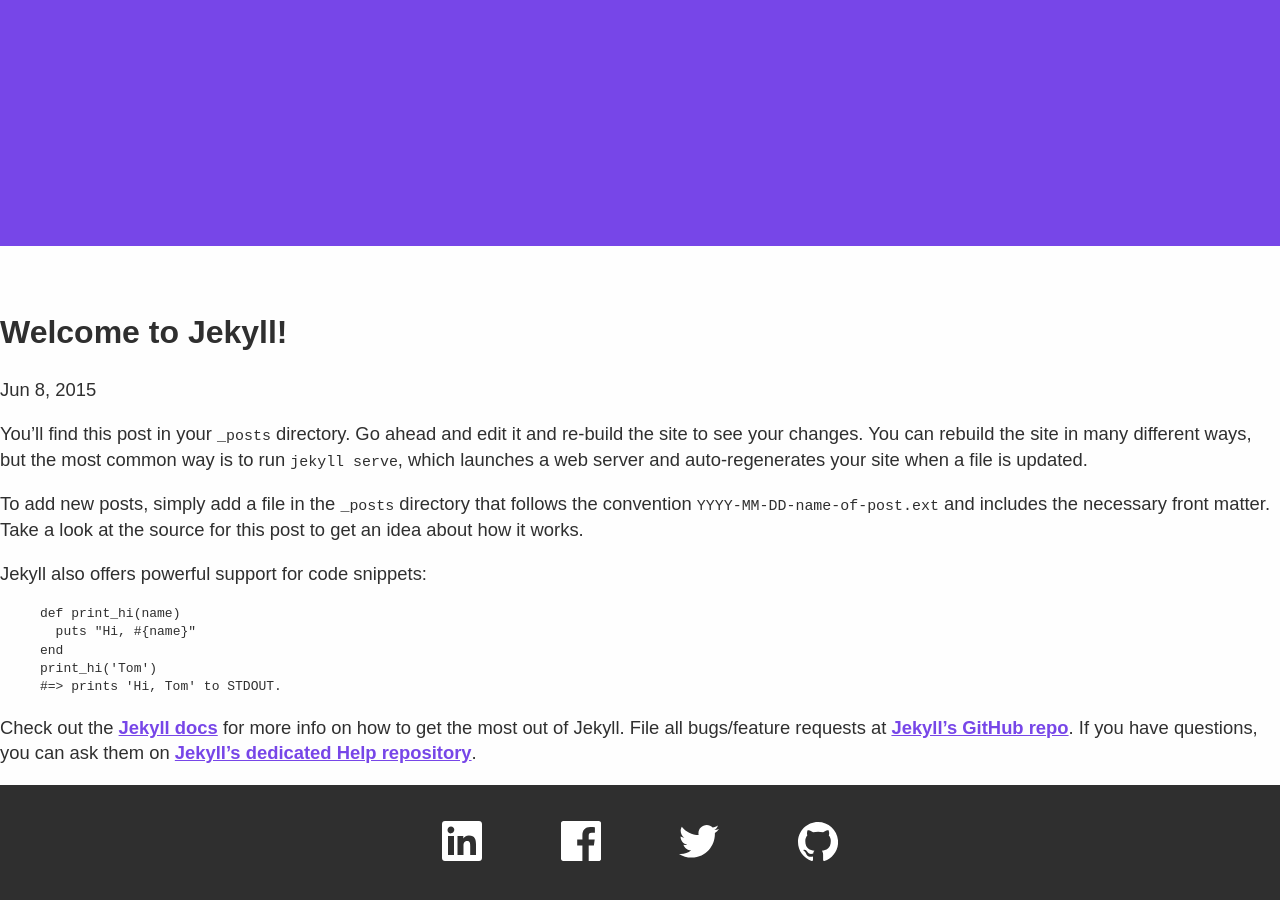
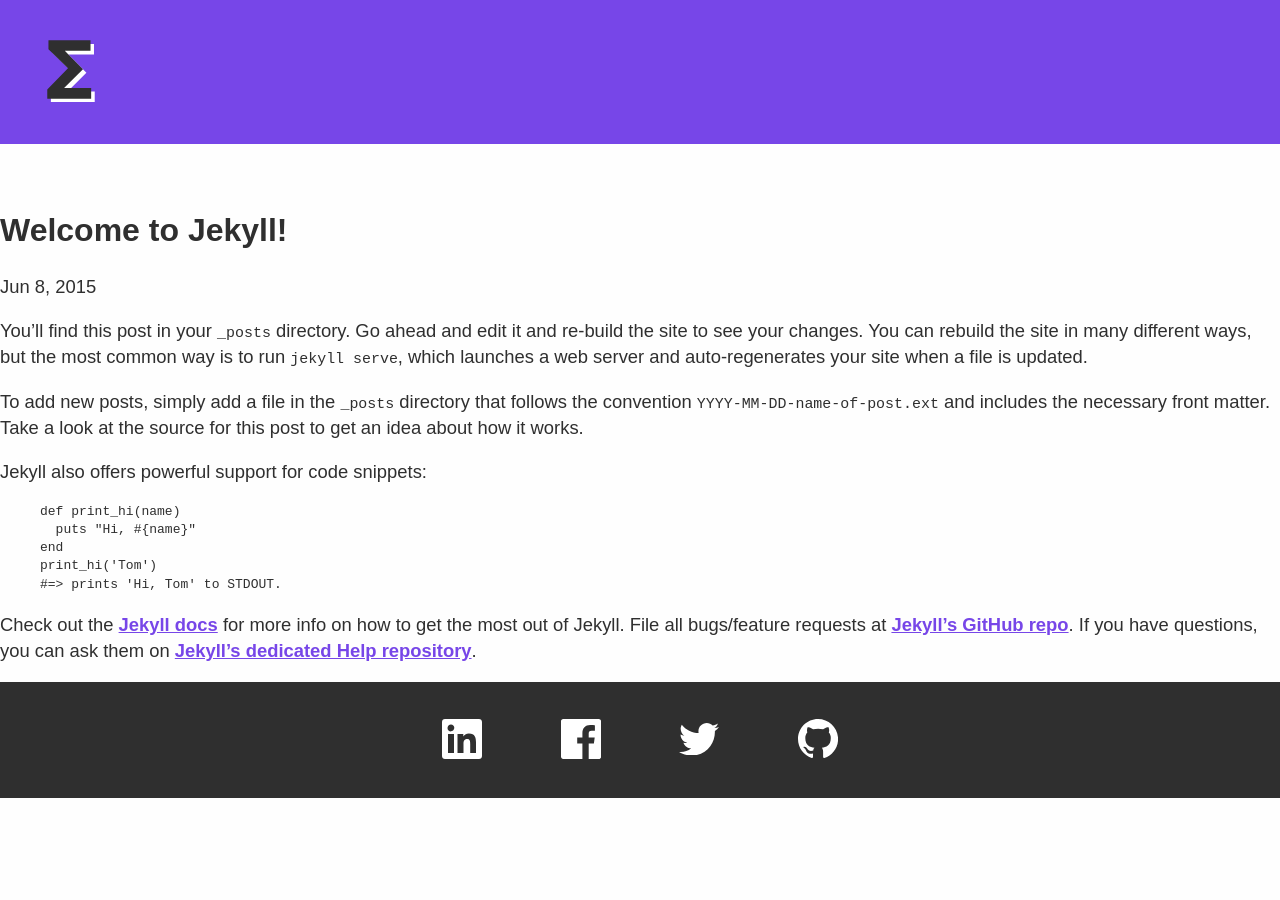
Before and after one commit to ericorruption/ericorruption.github.io, a Jekyll site: the page built from _posts/2015-06-08-welcome-to-jekyll.markdown, in a window 1280 px wide. Built offline with Jekyll 4.4.1, drawn with Linux system fonts in a browser that asks for light colours.

Commit message:
make header huge only on index page

```diff
--- a/_includes/header.html
+++ b/_includes/header.html
@@ -1,5 +1,5 @@
 <header class="main-header">
-  <div class="main-header__content content-block">
-    <img src="img/symbol.svg" class="symbol" alt="">
+  <div class="main-header__content">
+    <img src="/img/symbol.svg" class="symbol" alt="">
   </div>
 </header>
--- a/_sass/3.components/_header.scss
+++ b/_sass/3.components/_header.scss
@@ -1,14 +1,11 @@
 .main-header {
   background: $brand-primary;
   margin-bottom: 4em;
-  padding: 2em 0;
+  padding: 2em 5%;
 
   @media (min-width: 32em) {
-    padding-top: 6em;
-  }
-
-  @media (min-width: 48em) {
-    padding-top: 12em;
+    padding-left: 2em;
+    padding-right: 2em;
   }
 }
 
@@ -17,7 +14,31 @@
   display: inline-block;
   vertical-align: middle;
 
-  @media (min-width: 32em) {
-    max-width: 140px;
+
+}
+
+
+.index {
+  .main-header {
+    padding-left: 0;
+    padding-right: 0;
+
+    @media (min-width: 32em) {
+      padding-top: 6em;
+    }
+
+    @media (min-width: 48em) {
+      padding-top: 12em;
+    }
+  }
+
+  .main-header__content {
+    @extend .content-block;
+  }
+
+  .symbol {
+    @media (min-width: 32em) {
+      max-width: 140px;
+    }
   }
 }
--- a/index.html
+++ b/index.html
@@ -1,4 +1,5 @@
 ---
+layout: home
 ---
 
 <main>
```
Also changed, not shown: _layouts/home.html (added, +16 -0 lines).
